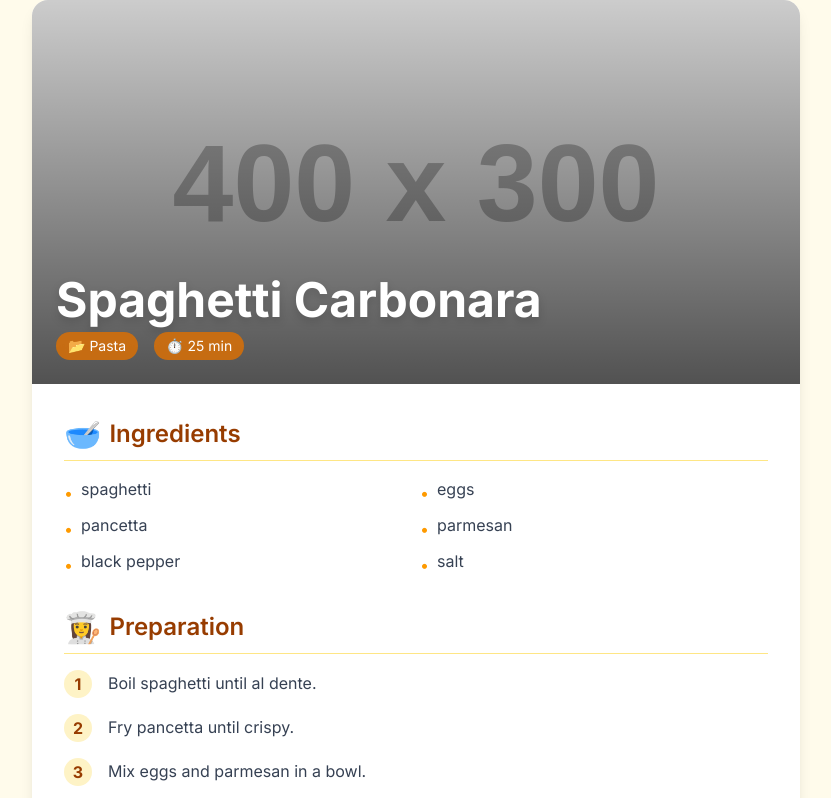
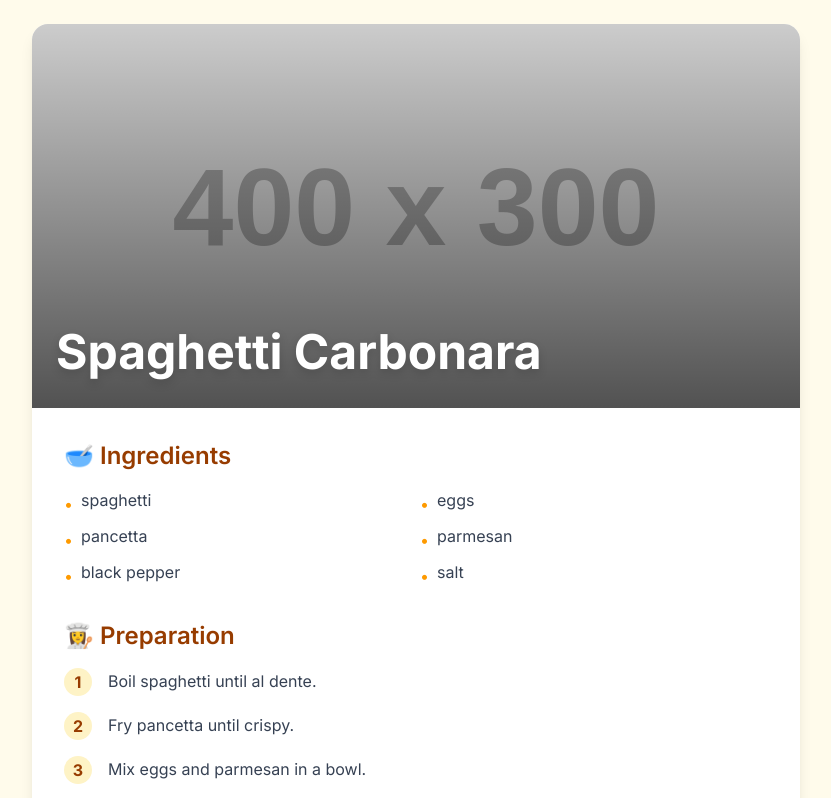
Before and after one commit to Fenohasina08/next-js-recipes, a Next.js app: page /recettes/1 in a window 1280 px wide. Shown: the top 798 px of the page, without its empty margins (224-1055 px from the left). Built offline with nearby package versions, Linux system fonts and the light colour scheme.

Commit message:
fix(add): use zustand to manage the saved of the new recipes

```diff
--- a/package.json
+++ b/package.json
@@ -11,7 +11,8 @@
   "dependencies": {
     "next": "^14.2.35",
     "react": "latest",
-    "react-dom": "latest"
+    "react-dom": "latest",
+    "zustand": "^5.0.12"
   },
   "devDependencies": {
     "@tailwindcss/postcss": "^4",
--- a/src/app/page.tsx
+++ b/src/app/page.tsx
@@ -1,30 +1,31 @@
 'use client';
 
-import { useState, useMemo, useEffect } from 'react';
+import { useState, useMemo, useEffect, useCallback } from 'react';
 import RecipeList from '@/components/RecipeList/RecipeList';
 import Header from '@/components/Header';
 import SearchBar from '@/components/SearchBar';
-import recipesData from '@/data/recipes.json';
 import type { Recipe } from '@/types/recipe';
+import { useRecipeStore } from '@/stores/recipeStore';
 
 export default function Home() {
+  // === Hydratation du store Zustand (côté client uniquement) ===
+  useEffect(() => {
+    useRecipeStore.persist.rehydrate();
+  }, []);
 
-  // 🔥 MODIF 1 : initialisation avec localStorage
-  const [recipes, setRecipes] = useState<Recipe[]>(() => {
-    if (typeof window !== 'undefined') {
-      const saved = localStorage.getItem('recipes');
-      return saved ? JSON.parse(saved) : recipesData;
-    }
-    return recipesData;
-  });
+  // Lecture des états globaux
+  const recipes = useRecipeStore((s) => s.recipes);
+  const favorites = useRecipeStore((s) => s.favorites);
+  const pinned = useRecipeStore((s) => s.pinned);
+  const addRecipe = useRecipeStore((s) => s.addRecipe);
+  const reverseRecipes = useRecipeStore((s) => s.reverseRecipes);
+  const toggleFavorite = useRecipeStore((s) => s.toggleFavorite);
+  const togglePinned = useRecipeStore((s) => s.togglePinned);
 
+  // État local (transitoire)
   const [searchTerm, setSearchTerm] = useState('');
   const [showFavorites, setShowFavorites] = useState(false);
   const [showPinned, setShowPinned] = useState(false);
-  const [favorites, setFavorites] = useState<Set<string>>(new Set());
-  const [pinned, setPinned] = useState<Set<string>>(new Set());
-
-  // 🔥 MODIF 2 : modal + formulaire
   const [isModalOpen, setIsModalOpen] = useState(false);
   const [newRecipe, setNewRecipe] = useState({
     name: '',
@@ -32,28 +33,19 @@ export default function Home() {
     description: '',
   });
 
-  // 🔥 MODIF 3 : sauvegarde automatique localStorage
-  useEffect(() => {
-    localStorage.setItem('recipes', JSON.stringify(recipes));
-  }, [recipes]);
+  // === Ajout d’une recette ===
+  const handleAdd = useCallback(() => setIsModalOpen(true), []);
 
-  // 🔹 Ouvrir modal
-  const handleAdd = () => {
-    setIsModalOpen(true);
-  };
+  const handleChange = useCallback(
+    (e: React.ChangeEvent<HTMLInputElement | HTMLTextAreaElement>) => {
+      const { name, value } = e.target;
+      setNewRecipe((prev) => ({ ...prev, [name]: value }));
+    },
+    []
+  );
 
-  // 🔹 Input form
-  const handleChange = (
-    e: React.ChangeEvent<HTMLInputElement | HTMLTextAreaElement>
-  ) => {
-    setNewRecipe({
-      ...newRecipe,
-      [e.target.name]: e.target.value,
-    });
-  };
-
-  // 🔹 Submit form
-  const handleSubmit = (e: React.FormEvent) => {
+  const handleSubmit = useCallback(
+    (e: React.FormEvent) => {
       e.preventDefault();
 
       const recipeToAdd: Recipe = {
@@ -63,73 +55,47 @@ export default function Home() {
         description: newRecipe.description,
       };
 
-    setRecipes([recipeToAdd, ...recipes]);
+      addRecipe(recipeToAdd);
 
-    // reset form
-    setNewRecipe({
-      name: '',
-      image: '',
-      description: '',
-    });
+      setNewRecipe({ name: '', image: '', description: '' });
+      setIsModalOpen(false);
+      setSearchTerm(''); // pour afficher la nouvelle recette immédiatement
+    },
+    [newRecipe, addRecipe]
+  );
 
-    setIsModalOpen(false);
-  };
-
-  // 🔹 reverse
-  const handleReverse = () => {
-    setRecipes([...recipes].reverse());
-  };
-
-  // 🔹 favorites
-  const handleToggleFavorite = (id: string) => {
-    const newFavorites = new Set(favorites);
-    if (newFavorites.has(id)) newFavorites.delete(id);
-    else newFavorites.add(id);
-    setFavorites(newFavorites);
-  };
-
-  // 🔹 pinned
-  const handleTogglePinned = (id: string) => {
-    const newPinned = new Set(pinned);
-    if (newPinned.has(id)) newPinned.delete(id);
-    else newPinned.add(id);
-    setPinned(newPinned);
-  };
-
-  // 🔹 filter
+  // === Filtrage optimisé ===
   const filteredRecipes = useMemo(() => {
     let filtered = recipes;
 
     if (searchTerm.trim()) {
-      filtered = filtered.filter(recipe =>
-        recipe.name.toLowerCase().includes(searchTerm.toLowerCase())
+      const term = searchTerm.toLowerCase();
+      filtered = filtered.filter((r) =>
+        r.name.toLowerCase().includes(term)
       );
     }
 
     if (showFavorites && showPinned) {
       filtered = filtered.filter(
-        recipe => favorites.has(recipe.id) && pinned.has(recipe.id)
+        (r) => favorites.includes(r.id) && pinned.includes(r.id)
       );
     } else if (showFavorites) {
-      filtered = filtered.filter(recipe => favorites.has(recipe.id));
+      filtered = filtered.filter((r) => favorites.includes(r.id));
     } else if (showPinned) {
-      filtered = filtered.filter(recipe => pinned.has(recipe.id));
+      filtered = filtered.filter((r) => pinned.includes(r.id));
     }
 
     return filtered;
   }, [recipes, searchTerm, showFavorites, showPinned, favorites, pinned]);
 
+  // === Rendu ===
   return (
     <>
-      {/* HEADER */}
       <div className="fixed top-0 left-0 w-full z-[100] bg-amber-50">
         <Header />
 
         <div className="flex flex-col items-center justify-center gap-6 py-6">
-
           <div className="flex flex-wrap gap-4 justify-center">
-
-            {/* ADD */}
             <button
               onClick={handleAdd}
               className="flex items-center gap-2 bg-green-500 text-white px-5 py-2 rounded-lg font-medium shadow-md hover:bg-green-600 transition"
@@ -137,32 +103,34 @@ export default function Home() {
               ➕ Add
             </button>
 
-            {/* PIN */}
             <button
               onClick={() => setShowPinned(!showPinned)}
-              className={`px-5 py-2 rounded-lg font-medium shadow-md transition
-                ${showPinned ? 'bg-amber-500 text-white' : 'bg-white text-gray-700 hover:bg-gray-100'}`}
+              className={`px-5 py-2 rounded-lg font-medium shadow-md transition ${
+                showPinned
+                  ? 'bg-amber-500 text-white'
+                  : 'bg-white text-gray-700 hover:bg-gray-100'
+              }`}
             >
               📌 {showPinned ? 'Pinned' : 'Pin'}
             </button>
 
-            {/* FAVORITES */}
             <button
               onClick={() => setShowFavorites(!showFavorites)}
-              className={`px-5 py-2 rounded-lg font-medium shadow-md transition
-                ${showFavorites ? 'bg-amber-500 text-white' : 'bg-white text-gray-700 hover:bg-gray-100'}`}
+              className={`px-5 py-2 rounded-lg font-medium shadow-md transition ${
+                showFavorites
+                  ? 'bg-amber-500 text-white'
+                  : 'bg-white text-gray-700 hover:bg-gray-100'
+              }`}
             >
               ⭐ Favorites
             </button>
 
-            {/* REVERSE */}
             <button
-              onClick={handleReverse}
+              onClick={reverseRecipes}
               className="bg-amber-500 text-white px-5 py-2 rounded-lg font-medium shadow-md hover:bg-amber-600 transition"
             >
               Reverse order
             </button>
-
           </div>
 
           <SearchBar
@@ -172,27 +140,21 @@ export default function Home() {
         </div>
       </div>
 
-      {/* CONTENT */}
       <div className="pt-[220px] bg-amber-50 pb-15">
         <RecipeList
           recipes={filteredRecipes}
           favorites={favorites}
           pinned={pinned}
-          onToggleFavorite={handleToggleFavorite}
-          onTogglePinned={handleTogglePinned}
+          onToggleFavorite={toggleFavorite}
+          onTogglePinned={togglePinned}
         />
       </div>
 
-      {/* MODAL */}
       {isModalOpen && (
         <div className="fixed inset-0 bg-black/50 flex items-center justify-center z-[200]">
-
           <div className="bg-white p-6 rounded-xl shadow-xl w-[90%] max-w-md">
-
             <h2 className="text-xl font-bold mb-4">Add Recipe</h2>
-
             <form onSubmit={handleSubmit} className="flex flex-col gap-4">
-
               <input
                 type="text"
                 name="name"
@@ -202,7 +164,6 @@ export default function Home() {
                 required
                 className="border p-2 rounded"
               />
-
               <input
                 type="text"
                 name="image"
@@ -211,7 +172,6 @@ export default function Home() {
                 onChange={handleChange}
                 className="border p-2 rounded"
               />
-
               <textarea
                 name="description"
                 placeholder="Description"
@@ -220,9 +180,7 @@ export default function Home() {
                 required
                 className="border p-2 rounded"
               />
-
               <div className="flex justify-end gap-3 mt-2">
-
                 <button
                   type="button"
                   onClick={() => setIsModalOpen(false)}
@@ -230,17 +188,14 @@ export default function Home() {
                 >
                   Cancel
                 </button>
-
                 <button
                   type="submit"
                   className="px-4 py-2 bg-green-500 text-white rounded hover:bg-green-600"
                 >
                   Add
                 </button>
-
               </div>
             </form>
-
           </div>
         </div>
       )}
--- a/src/app/recettes/[id]/page.tsx
+++ b/src/app/recettes/[id]/page.tsx
@@ -1,16 +1,27 @@
-import recipes from '@/data/recipes.json';
+'use client';
+
+import { useEffect } from 'react';
 import { notFound } from 'next/navigation';
 import Image from 'next/image';
+import { useRecipeStore } from '@/stores/recipeStore';
 
 export default function RecipePage({ params }: { params: { id: string } }) {
-  const recipe = recipes.find(r => r.id === params.id);
+  // Hydratation du store (nécessaire si ce composant est rendu côté serveur)
+  useEffect(() => {
+    useRecipeStore.persist.rehydrate();
+  }, []);
+
+  // Récupère la recette depuis le store Zustand, qui contient à la fois les données json et les ajouts utilisateur
+  const recipe = useRecipeStore((s) =>
+    s.recipes.find((r) => r.id === params.id)
+  );
 
   if (!recipe) {
     notFound();
   }
 
   return (
-    <main className="min-h-screen bg-amber-50  px-4 fixed top-0 left-0 w-full z-[100]">
+    <main className="min-h-screen bg-amber-50 px-4 pt-6">
       <article className="max-w-3xl mx-auto bg-white rounded-2xl shadow-lg overflow-hidden">
         {/* Header with image and main info */}
         <div className="relative h-72 w-full md:h-96">
@@ -26,38 +37,31 @@ export default function RecipePage({ params }: { params: { id: string } }) {
             <h1 className="text-4xl md:text-5xl font-bold mb-2 drop-shadow-lg">
               {recipe.name}
             </h1>
-            <div className="flex gap-4 text-sm">
-              <span className="bg-amber-600/80 backdrop-blur-sm px-3 py-1 rounded-full flex items-center gap-1">
-                📂 {recipe.category}
-              </span>
-              <span className="bg-amber-600/80 backdrop-blur-sm px-3 py-1 rounded-full flex items-center gap-1">
-                ⏱️ {recipe.duration} min
-              </span>
-            </div>
           </div>
         </div>
 
-        {/* Recipe body */}
+        {/* Recipe body - adaptez selon la structure réelle de Recipe */}
         <div className="p-6 md:p-8">
-          {/* Ingredients */}
+          {recipe.ingredients && (
             <section className="mb-8">
-            <h2 className="text-2xl font-semibold text-amber-800 flex items-center gap-2 border-b border-amber-200 pb-2 mb-4">
-              <span className="text-3xl">🥣</span> Ingredients
+              <h2 className="text-2xl font-semibold text-amber-800 mb-4">
+                🥣 Ingredients
               </h2>
               <ul className="grid grid-cols-1 sm:grid-cols-2 gap-2">
-              {recipe.ingredients.map((ingredient, idx) => (
+                {recipe.ingredients.map((ing, idx) => (
                   <li key={idx} className="flex items-start gap-2 text-gray-700">
                     <span className="text-amber-500 mt-1">•</span>
-                  <span>{ingredient}</span>
+                    <span>{ing}</span>
                   </li>
                 ))}
               </ul>
             </section>
+          )}
 
-          {/* Steps */}
-          <section>
-            <h2 className="text-2xl font-semibold text-amber-800 flex items-center gap-2 border-b border-amber-200 pb-2 mb-4">
-              <span className="text-3xl">👩‍🍳</span> Preparation
+          {recipe.steps && (
+            <section className="mb-8">
+              <h2 className="text-2xl font-semibold text-amber-800 mb-4">
+                👩‍🍳 Preparation
               </h2>
               <ol className="space-y-4">
                 {recipe.steps.map((step, idx) => (
@@ -70,8 +74,18 @@ export default function RecipePage({ params }: { params: { id: string } }) {
                 ))}
               </ol>
             </section>
+          )}
 
-          {/* Return button */}
+          {/* Description (utilisée pour les recettes ajoutées manuellement) */}
+          {recipe.description && (
+            <section className="mb-8">
+              <h2 className="text-2xl font-semibold text-amber-800 mb-4">
+                📝 Description
+              </h2>
+              <p className="text-gray-700 leading-relaxed">{recipe.description}</p>
+            </section>
+          )}
+
           <div className="mt-10 text-center">
             <a
               href="/"
--- /dev/null
+++ b/src/stores/recipeStore.ts
@@ -0,0 +1,51 @@
+import { create } from 'zustand';
+import { persist } from 'zustand/middleware';
+import type { Recipe } from '@/types/recipe';
+import recipesData from '@/data/recipes.json';
+
+interface RecipeStore {
+  recipes: Recipe[];
+  favorites: string[];
+  pinned: string[];
+
+  // Actions
+  addRecipe: (recipe: Recipe) => void;
+  reverseRecipes: () => void;
+  toggleFavorite: (id: string) => void;
+  togglePinned: (id: string) => void;
+}
+
+export const useRecipeStore = create<RecipeStore>()(
+  persist(
+    (set) => ({
+      // État initial = les données du fichier JSON
+      recipes: recipesData,
+      favorites: [],
+      pinned: [],
+
+      addRecipe: (recipe) =>
+        set((state) => ({ recipes: [recipe, ...state.recipes] })),
+
+      reverseRecipes: () =>
+        set((state) => ({ recipes: [...state.recipes].reverse() })),
+
+      toggleFavorite: (id) =>
+        set((state) => ({
+          favorites: state.favorites.includes(id)
+            ? state.favorites.filter((fid) => fid !== id)
+            : [...state.favorites, id],
+        })),
+
+      togglePinned: (id) =>
+        set((state) => ({
+          pinned: state.pinned.includes(id)
+            ? state.pinned.filter((pid) => pid !== id)
+            : [...state.pinned, id],
+        })),
+    }),
+    {
+      name: 'recipe-app-storage', // clé dans localStorage
+      skipHydration: true, // pour éviter le mismatch SSR
+    }
+  )
+);
```
Also changed, not shown: src/components/RecipeList/RecipeList.tsx (+4 -4 lines), 1 other file (tests, documents, lock files or other folders). Lines whose indentation alone changed are shown as unchanged.
